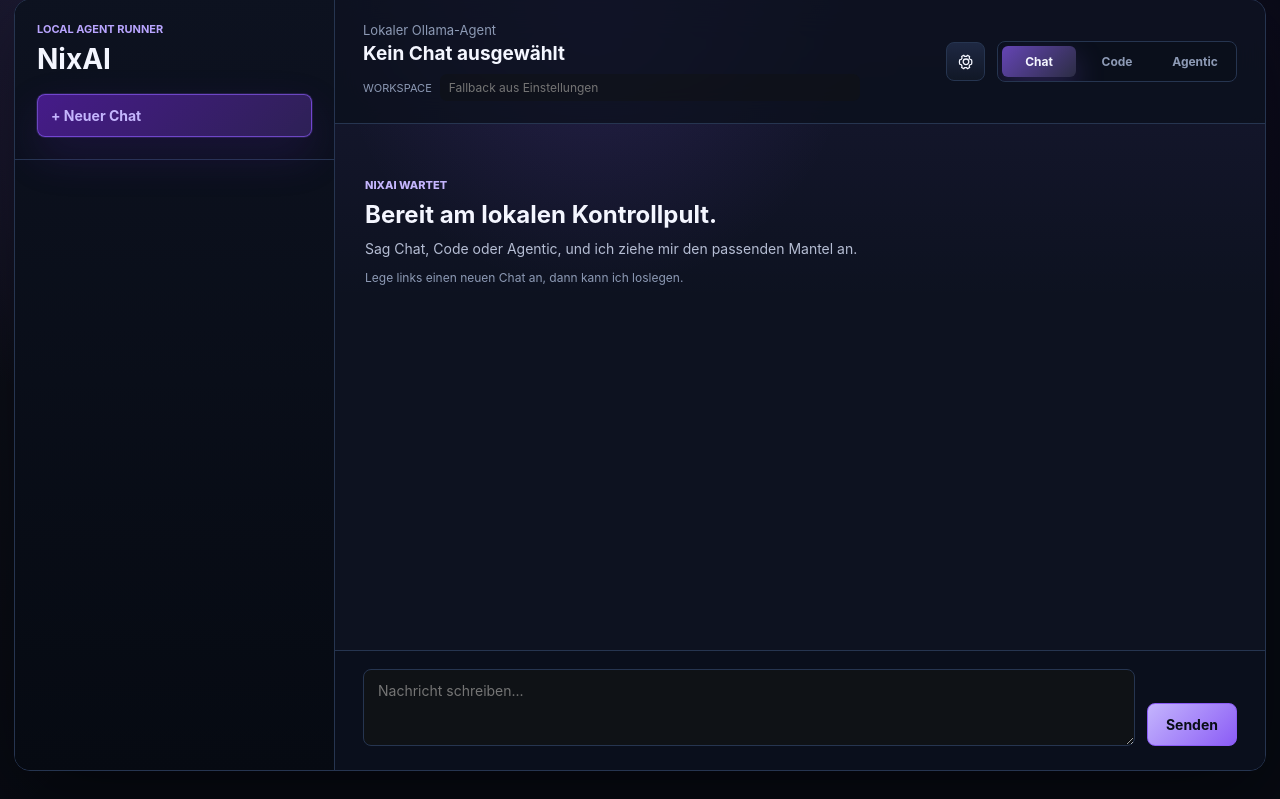
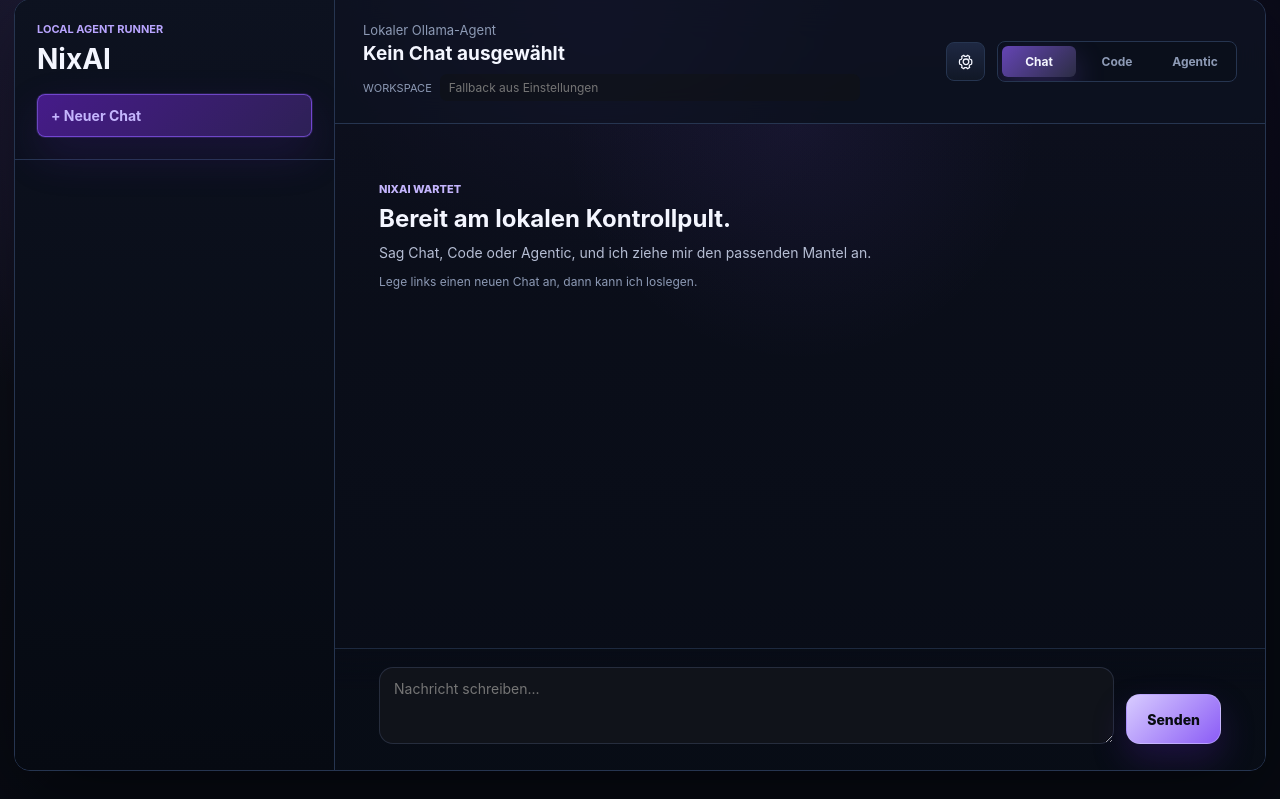
Before and after one commit to fkde/nixai, a FastAPI app: page / in a window 1280 px wide. Shown: the part 15-814 px from the top of the page. Run offline with FastAPI, Linux system fonts and the light colour scheme; data that the repository does not hold is empty; parts of the project's set-up code (start-up, migrations or seed data) failed here and were passed over; some libraries are stand-ins or nearby versions.

Commit message:
Refine chat surface styling

```diff
--- a/app/static/style.css
+++ b/app/static/style.css
@@ -331,7 +331,10 @@ button:hover {
 
 .messages {
   overflow-y: auto;
-  padding: 30px;
+  padding: 34px 44px;
+  background:
+    radial-gradient(circle at 50% 0%, rgba(139, 92, 246, 0.08), transparent 34%),
+    linear-gradient(180deg, rgba(10, 13, 24, 0.72), rgba(8, 12, 22, 0.86));
 }
 
 .messages.mode-shift-forward {
@@ -630,28 +663,31 @@ button:hover {
 .composer {
   display: grid;
   grid-template-columns: minmax(0, 1fr) auto;
+  align-items: end;
   gap: 12px;
-  padding: 18px 28px 24px;
-  border-top: 1px solid var(--border);
-  background: rgba(11, 16, 28, 0.86);
-  backdrop-filter: blur(16px);
+  padding: 18px 44px 26px;
+  border-top: 1px solid rgba(38, 53, 80, 0.72);
+  background:
+    linear-gradient(180deg, rgba(8, 12, 22, 0.2), rgba(8, 12, 22, 0.95) 34%),
+    rgba(8, 12, 22, 0.86);
+  backdrop-filter: blur(18px);
 }
 
 .field input,
 textarea,
 select {
   width: 100%;
-  border: 1px solid var(--border);
-  border-radius: 8px;
+  border: 1px solid rgba(43, 50, 68, 0.86);
+  border-radius: 14px;
   padding: 12px 14px;
-  background: #0f1216;
+  background: rgba(18, 20, 27, 0.9);
   color: var(--text);
   outline: none;
 }
 
 textarea {
   resize: vertical;
-  min-height: 74px;
+  min-height: 68px;
   max-height: 220px;
 }
 
@@ -663,11 +699,14 @@ textarea:focus {
 
 #send-button {
   align-self: end;
-  padding: 12px 18px;
-  background: linear-gradient(135deg, var(--accent-strong), var(--accent));
-  border-color: var(--accent);
-  color: #090d17;
-  font-weight: 700;
+  min-height: 50px;
+  padding: 12px 20px;
+  border-radius: 14px;
+  background: linear-gradient(135deg, #d8ccff, var(--accent));
+  border-color: rgba(196, 181, 253, 0.5);
+  color: #080b12;
+  font-weight: 800;
+  box-shadow: 0 16px 34px rgba(91, 33, 182, 0.26);
 }
 
 #send-button:disabled,
```
Also changed, not shown: other parts of app/static/style.css (+55 -25 lines).
